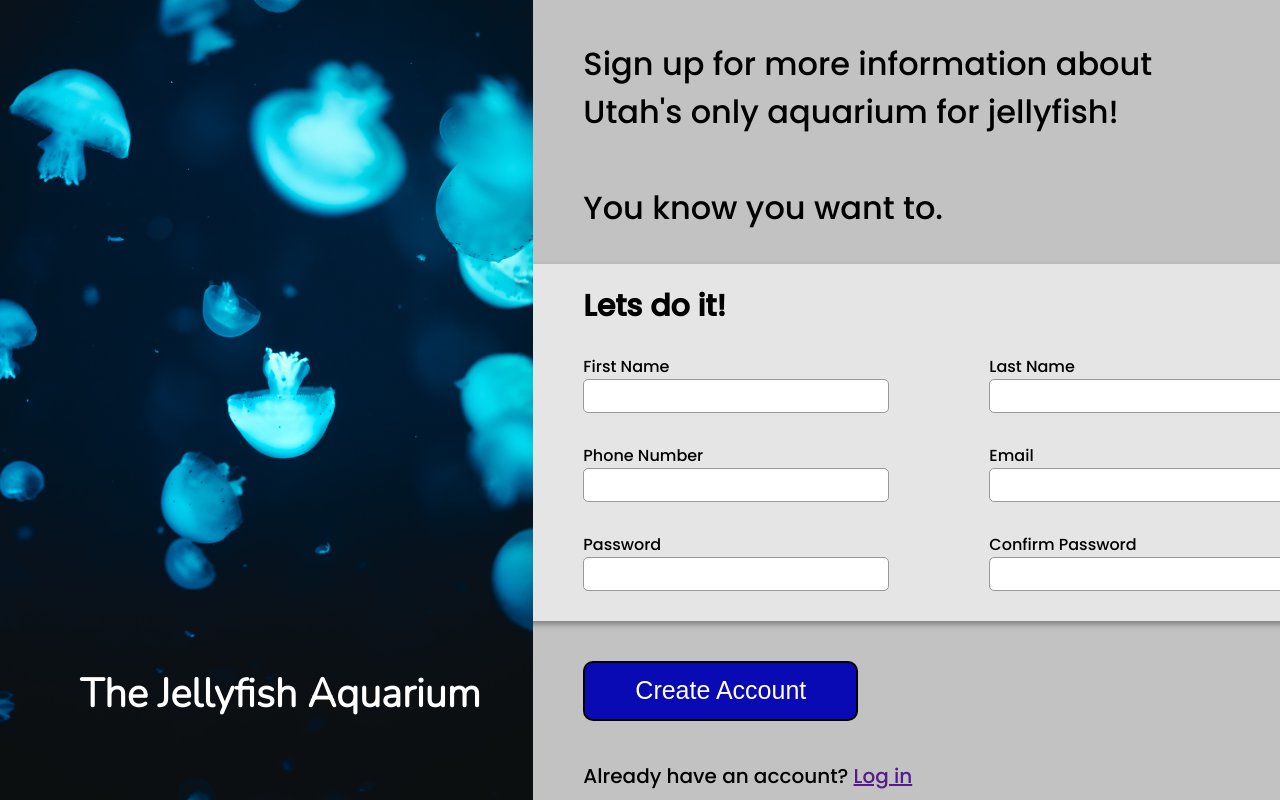
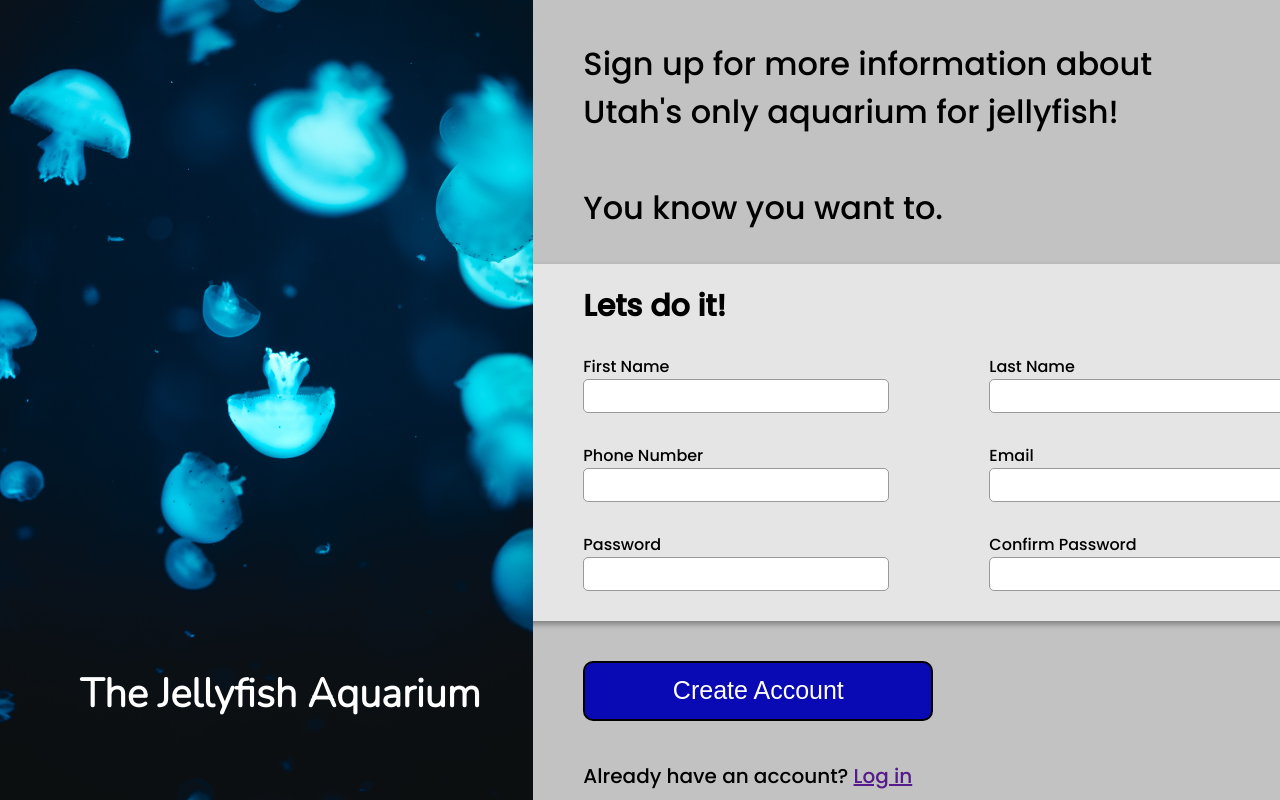
Before and after one commit to bradenfarr/signUpForm, a plain HTML site: page index.html in a window 1280 px wide. Shown: the top 800 px of the page. Drawn offline with Linux system fonts and the light colour scheme.

Commit message:
Fixed issue when sizing page

```diff
--- a/index.html
+++ b/index.html
@@ -37,8 +37,10 @@
                     </div>
                 </form>
             </div>
-            <button type="submit" form="form1" value="submit">Create Account</button>
-            <p class="login">Already have an account? <a href="">Log in</a></p>
+            <div class="flexContainer">
+                <button type="submit" form="form1" value="submit">Create Account</button>
+                <p class="login">Already have an account? <a href="">Log in</a></p>
+            </div>
         </div>
 
         <script>
--- a/styles.css
+++ b/styles.css
@@ -19,7 +19,7 @@ body {
 img {
     height: 100vh;
     display: block;
-    min-height: 700px;
+    min-height: 800px;
     float: left;
     padding-right: 50px;
 }
@@ -86,9 +86,15 @@ button {
     margin-top:40px ;
     font-size: 25px;
     height: 60px;
+    width: 350px;
 }
 
 .login {
     font-size: 20px;
     margin-bottom: -20px;
 }
+
+.flexContainer {
+    display: flex;
+    flex-direction: column;
+}
```
